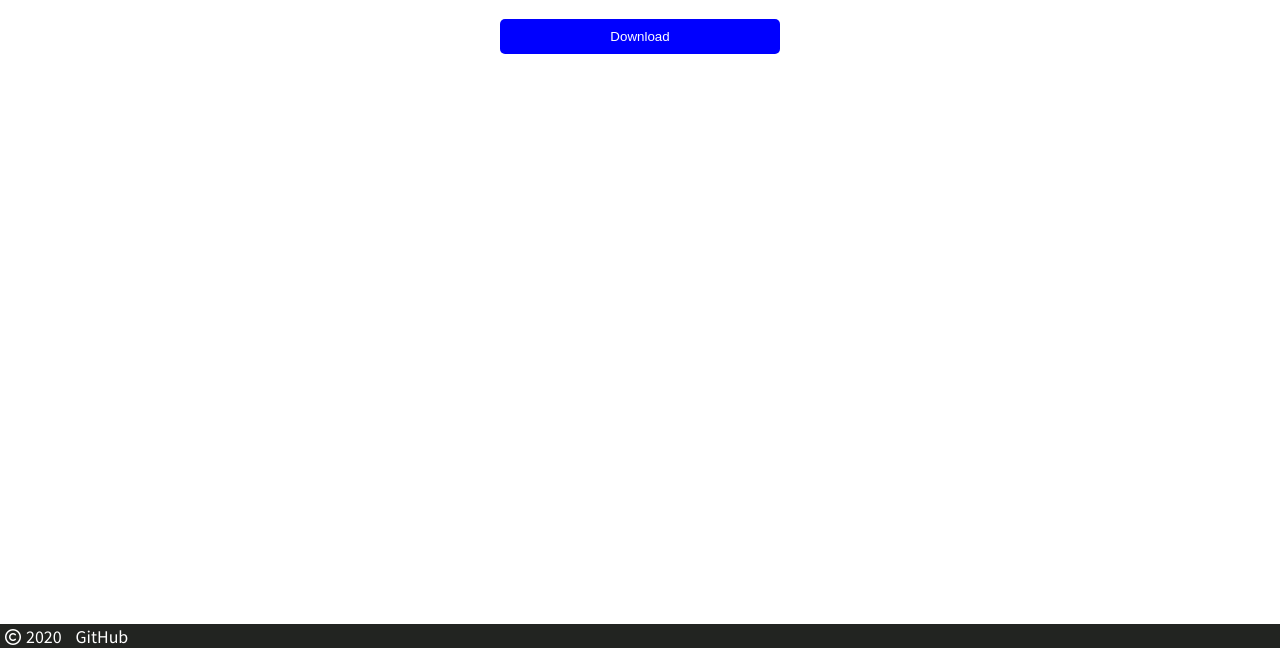
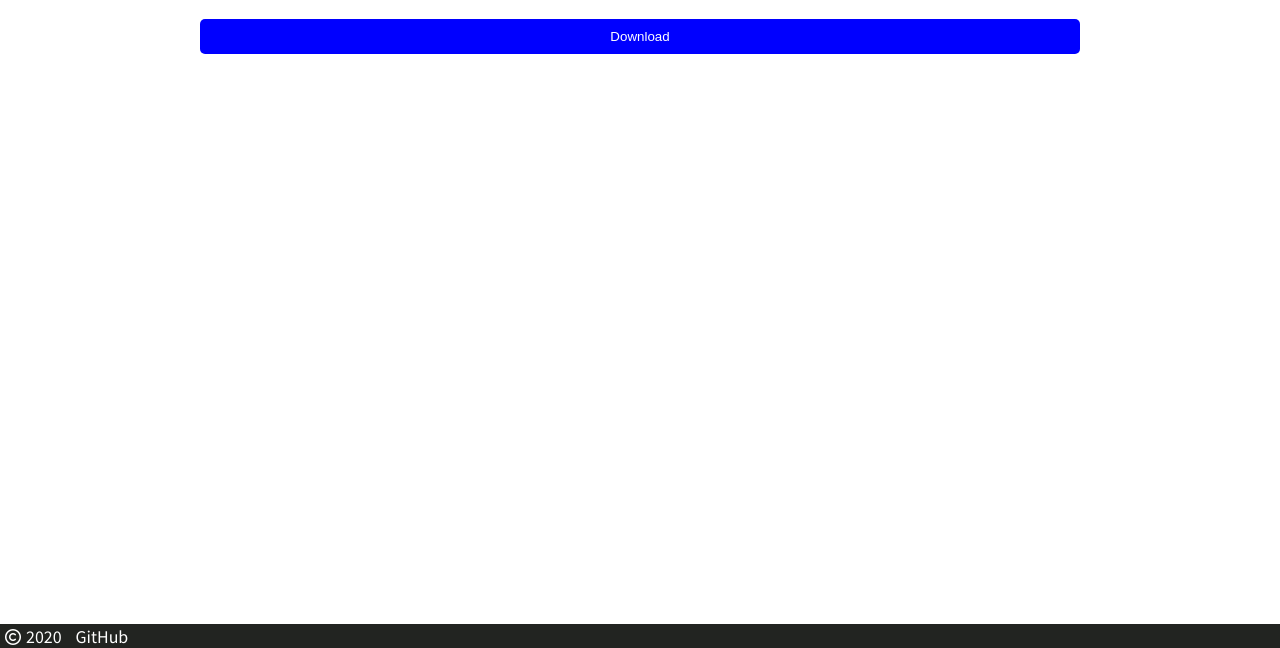
Before and after one commit to bcat1023/smart-assist, a plain HTML site: page site/index.html in a window 1280 px wide. Shown: the part 152-800 px from the top of the page. Drawn offline with Linux system fonts and the light colour scheme.

Commit message:
changed margins

```diff
--- a/site/main.css
+++ b/site/main.css
@@ -88,8 +88,8 @@ h1 {
     transition: .2s;
     margin-bottom: 15px;
     border-radius: 5px;
-    margin-left: 500px;
-    margin-right: 500px;
+    margin-left: 200px;
+    margin-right: 200px;
 }
 
 .button:hover {
```
